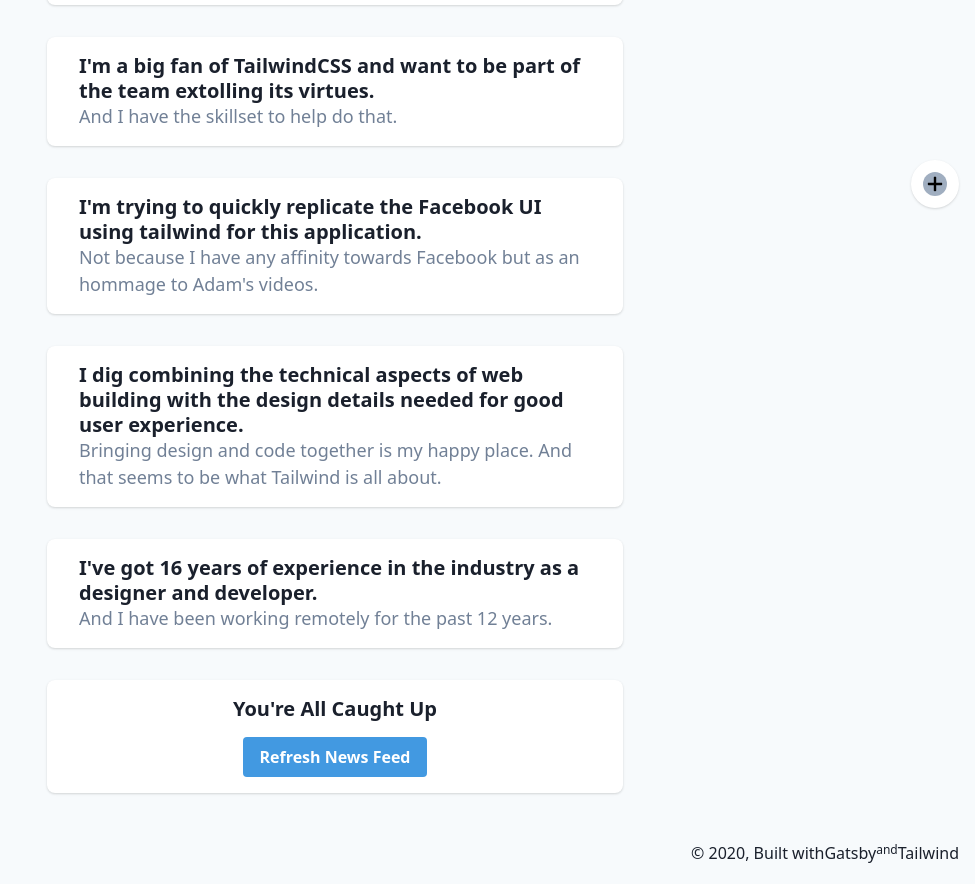
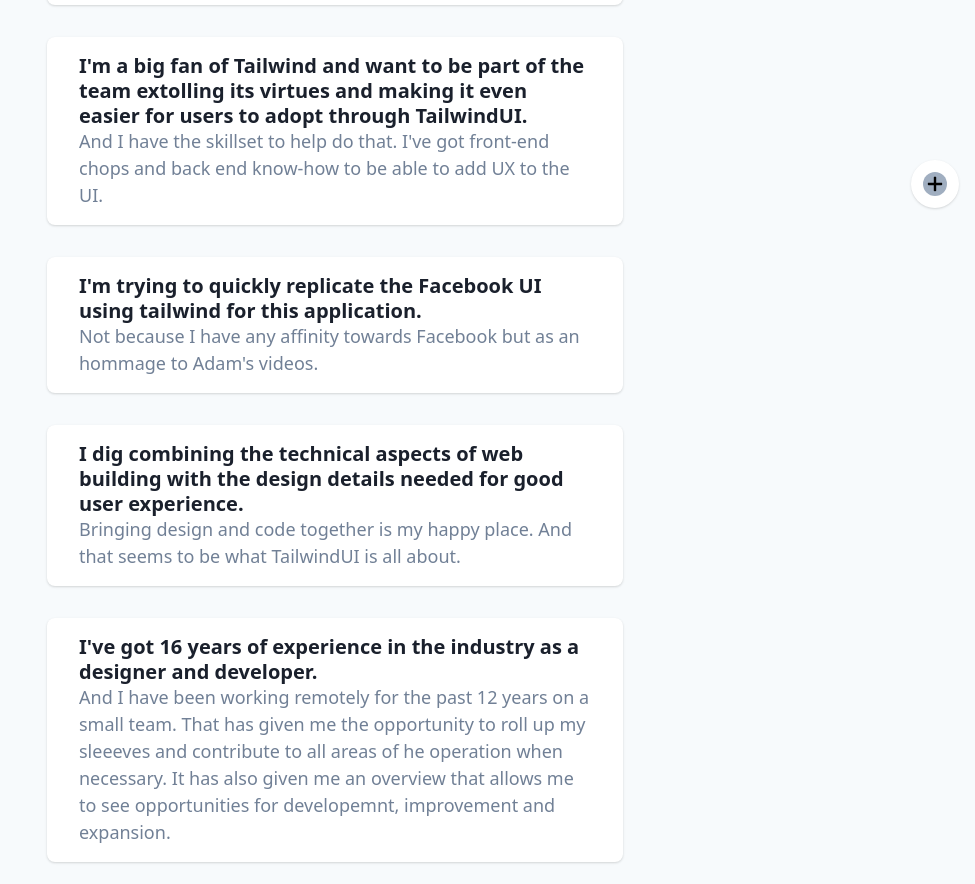
Before and after one commit to truehello/tailbook, a Gatsby site: page / in a window 1280 px wide. Shown: the part 560-1444 px from the top of the page, without its empty margins (305-1280 px from the left). Built offline with nearby package versions, Linux system fonts and the light colour scheme; Gatsby itself is replaced by a stand-in of ours.

Commit message:
added to cover

```diff
--- a/src/pages/experience.js
+++ b/src/pages/experience.js
@@ -1,5 +1,5 @@
 import React from "react"
-import { Link } from "gatsby"
+//import { Link } from "gatsby"
 
 import Layout from "../components/layout"
 import SEO from "../components/seo"
@@ -16,7 +16,7 @@ import fbRollingEyesIcon from "../images/emoji-rolling-eyes.svg"
 
 const ExperiencePage = () => (
   <Layout>
-    <SEO title="Tailwind Projects - Marc Trudel" />
+    <SEO title="Projects" />
     <div className="grid grid-cols-8 gap-8 lg:gap-24">
       <div className="col-span-2">
         <LeftNav />
--- a/src/pages/index.js
+++ b/src/pages/index.js
@@ -44,16 +44,21 @@ const IndexPage = () => (
         </section>
 
         <section className="flex flex-col bg-white shadow overflow-hidden sm:rounded-lg px-8 pt-4 pb-2 mb-8">
-
           <div className="flex items-center py-2">
-        <img src={userIcon} className="h-8 w-8 border-2 rounded-full bg-gray-300 mr-2" alt="Users Icon" />
+            <img
+              src={userIcon}
+              className="h-8 w-8 border-2 rounded-full bg-gray-300 mr-2"
+              alt="Users Icon"
+            />
             <div className="flex flex-col justify-around">
-          <p className="font-semibold tracking-tight leading-none text-gray-900">Marc Trudel</p>
-          <date className="text-sm text-gray-400 leading-none">Today, 5:13am</date>
+              <p className="font-semibold tracking-tight leading-none text-gray-900">
+                Marc Trudel
+              </p>
+              <date className="text-sm text-gray-400 leading-none">
+                Today, 5:13am
+              </date>
             </div>
           </div>
-
-
 
           <div className="pt-2">
             <h1 className="text-xl font-semibold leading-tight">
@@ -68,12 +73,19 @@ const IndexPage = () => (
           </div>
 
           <div className="card-footer flex flex-col border-gray-500 mt-4 pt-2">
-
             <div className="flex justify-between items-center border-gray-300 border-t border-b py-1">
               <div className="flex items-center">
                 <img src={fbZanyIcon} className="h-10 w-10" alt="Like Icon" />
-              <img src={fbRollingEyesIcon} className="h-10 w-10 -ml-4" alt="Like Icon" />
-              <img src={fbLOLIcon} className="h-10 w-10 -ml-4 mr-2" alt="Like Icon" />
+                <img
+                  src={fbRollingEyesIcon}
+                  className="h-10 w-10 -ml-4"
+                  alt="Like Icon"
+                />
+                <img
+                  src={fbLOLIcon}
+                  className="h-10 w-10 -ml-4 mr-2"
+                  alt="Like Icon"
+                />
                 23
               </div>
               34 Comments 62 Likes
@@ -85,7 +97,11 @@ const IndexPage = () => (
                 Like
               </button>
               <button className="flex items-center text-gray-700 hover:font-gray:300 font-semibold">
-              <img src={commentIcon} className="h-8 w-8 p-2" alt="Like Icon" />
+                <img
+                  src={commentIcon}
+                  className="h-8 w-8 p-2"
+                  alt="Like Icon"
+                />
                 Comment
               </button>
               <button className="flex items-center text-gray-700  hover:font-gray:300 font-semibold">
@@ -95,26 +111,31 @@ const IndexPage = () => (
             </div>
 
             <div className="flex items-center pt-1">
-            <img src={userIcon} className="h-8 w-8 border-2 rounded-full bg-gray-300 mr-2" alt="Users Icon" />
-            <input type="text" placeholder="Write a comment..."  class="w-full p-4 py-2 text outline-none focus:outline-none bg-gray-200 rounded-full" />
+              <img
+                src={userIcon}
+                className="h-8 w-8 border-2 rounded-full bg-gray-300 mr-2"
+                alt="Users Icon"
+              />
+              <input
+                type="text"
+                placeholder="Write a comment..."
+                class="w-full p-4 py-2 text outline-none focus:outline-none bg-gray-200 rounded-full"
+              />
             </div>
-
-
-
-
           </div>
         </section>
 
         <section className="bg-white shadow overflow-hidden sm:rounded-lg px-8 py-4 mb-8">
           <h2 className="text-xl font-semibold leading-tight">
-            I'm a big fan of TailwindCSS and want to be part of the team
-            extolling its virtues.
+            I'm a big fan of Tailwind and want to be part of the team extolling
+            its virtues and making it even easier for users to adopt through
+            TailwindUI.
           </h2>
 
-          <p>And I have the skillset to help do that.</p>
-          {/* <div className="max-w-xs mb-6">
-            <Image />
-          </div> */}
+          <p>
+            And I have the skillset to help do that. I've got front-end chops
+            and back end know-how to be able to add UX to the UI.
+          </p>
         </section>
 
         <section className="bg-white shadow overflow-hidden sm:rounded-lg px-8 py-4 mb-8">
@@ -125,7 +146,7 @@ const IndexPage = () => (
 
           <p>
             Not because I have any affinity towards Facebook but as an hommage
-            to Adam's videos.{" "}
+            to Adam's videos.
           </p>
         </section>
 
@@ -137,7 +158,7 @@ const IndexPage = () => (
 
           <p>
             Bringing design and code together is my happy place. And that seems
-            to be what Tailwind is all about.{" "}
+            to be what TailwindUI is all about.
           </p>
         </section>
 
@@ -147,7 +168,13 @@ const IndexPage = () => (
             developer.
           </h2>
 
-          <p>And I have been working remotely for the past 12 years.</p>
+          <p>
+            And I have been working remotely for the past 12 years on a small
+            team. That has given me the opportunity to roll up my sleeeves and
+            contribute to all areas of he operation when necessary. It has also
+            given me an overview that allows me to see opportunities for
+            developemnt, improvement and expansion.
+          </p>
         </section>
 
         <section className="bg-white shadow overflow-hidden text-center sm:rounded-lg px-8 py-4 mb-8">
@@ -158,6 +185,11 @@ const IndexPage = () => (
           <button className="bg-blue-500 hover:bg-blue-700 text-white font-semibold py-2 px-4 rounded">
             Refresh News Feed
           </button>
+
+          <p className="px-10 mt-2 text-gray-700">
+            Actually, there is loads more about me and how I can contribute to TailwindUI. I look forward to an opprotunity to discuss more about it with you.
+            Thanks, <a href="mailto:marctrudel@pm.me" className="underline hover:no-underline">Marc</a>
+          </p>
         </section>
       </div>
 
--- a/src/pages/resume.js
+++ b/src/pages/resume.js
@@ -1,5 +1,5 @@
 import React from "react"
-import { Link } from "gatsby"
+
 
 import Layout from "../components/layout"
 import SEO from "../components/seo"
@@ -7,7 +7,7 @@ import LeftNav from "../components/leftNav"
 
 const ResumePage = () => (
   <Layout>
-    <SEO title="Page two" />
+    <SEO title="Resume" />
     <div className="grid grid-cols-8 gap-8 lg:gap-24">
       <div className="col-span-2">
         <LeftNav />
@@ -134,8 +134,7 @@ const ResumePage = () => (
               <p className="text-base mb-4 text-gray-700"><span className="font-semibold">Language:</span> JavaScript, CSS, HTML, SQL, XML, JSON, GraphQL </p>
               <p className="text-base mb-4 text-gray-700"><span className="font-semibold">Database:</span>
               PostgreSQL, MS SQL Server, MySQL, MongoDB </p>
-              <p className="text-base mb-4 text-gray-700"><span className="font-semibold">JavaScript:</span> ES7, ES6,
-              ES5, React, Node, Express, Next, Apollo, Gatsby, Vue, jQuery </p>
+              <p className="text-base mb-4 text-gray-700"><span className="font-semibold">JS:</span> ES7, React, Node, Express, Next, Apollo, Gatsby, Vue, jQuery </p>
               <p className="text-base mb-4 text-gray-700"><span className="font-semibold">CSS:</span>
               LESS, SASS, Tailwind, Bootstrap, Material </p>
               <p className="text-base mb-4 text-gray-700"><span className="font-semibold">Test framework:</span> Jest,
@@ -153,7 +152,7 @@ const ResumePage = () => (
           </div>
         </section>
 
-        <Link to="/">Go back to the homepage</Link>
+
       </div>
     </div>
   </Layout>
```
Lines whose indentation alone changed are shown as unchanged.
